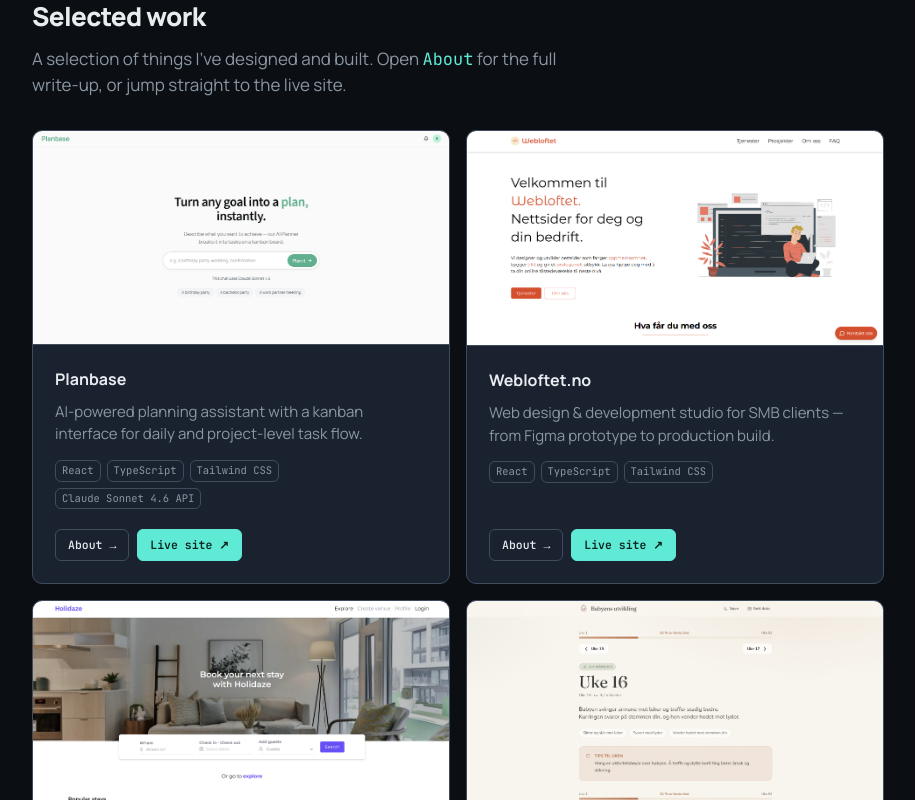
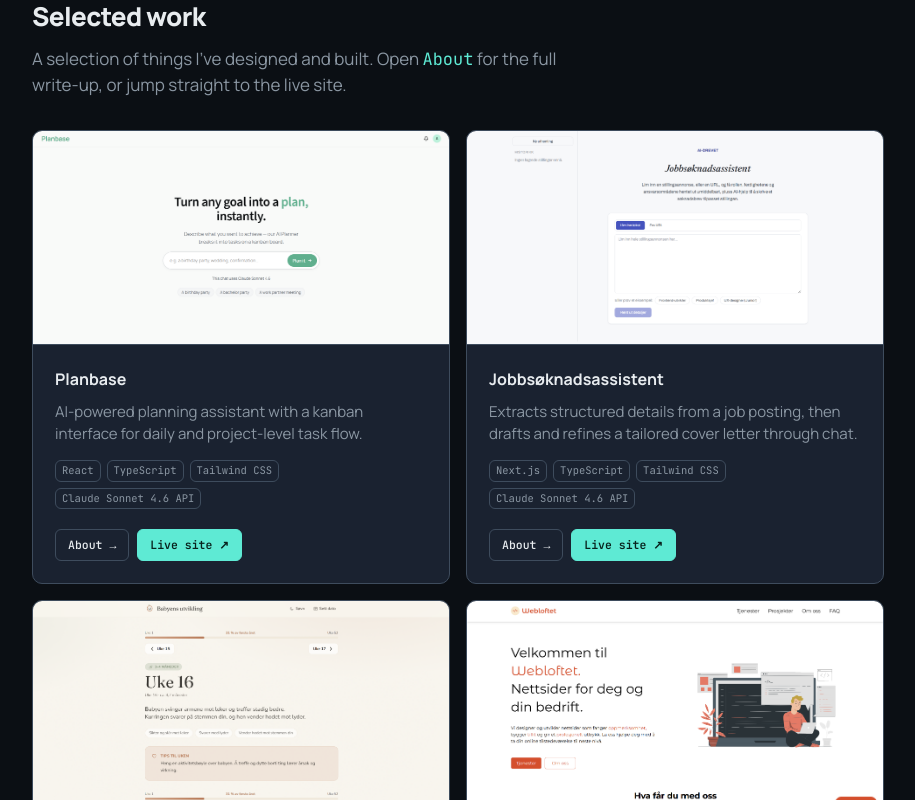
Before and after one commit to TomChrister/portfolio-3, a React (Vite) app: page / in a window 1280 px wide. Shown: the part 1780-2580 px from the top of the page, without its empty margins (182-1097 px from the left). Built offline with nearby package versions, Linux system fonts and the light colour scheme.

Commit message:
feat: updated projects

```diff
--- a/src/data/projects.ts
+++ b/src/data/projects.ts
@@ -87,6 +87,79 @@ The frontend always calls relative paths (\`/api/planner\`, \`/api/revise\`). In
 MVP scope is the Planner and Revise agents with sequential, client-side task movement. A **Worker Agent** and **Reviewer Agent** are planned next.`,
   },
   {
+    slug: "jobbsoknadsassistent",
+    title: "Jobbsøknadsassistent",
+    description:
+        "Extracts structured details from a job posting, then drafts and refines a tailored cover letter through chat.",
+    tags: ["Next.js", "TypeScript", "Tailwind CSS", "Claude Sonnet 4.6 API"],
+    tech: ["Next.js", "TypeScript", "Tailwind CSS", "Vercel AI SDK", "Claude Sonnet 4.6 API", "Zod", "Vercel"],
+    image: "/images/jobbsoknadsassistent.png",
+    heroImage: "/images/jobbsoknadsassistent.png",
+    liveUrl: "https://jobbsoknadsassistent.vercel.app",
+    repoUrl: "https://github.com/TomChrister/llm-project",
+    readme: `# Jobbsøknadsassistent — Job Application Assistant
+
+Paste a job posting, as a URL or as plain text, and get its details pulled out into a structured card — role, company, skills, responsibilities. From there an AI assistant drafts a cover letter tailored to the posting and refines it through chat.
+
+## Features
+
+- **Input** — paste a job posting URL or its raw text, or click one of the built-in fictional examples to try it without hunting down a real posting.
+- **Extraction** — URLs are fetched server-side and stripped of nav/footer/ad noise with [Readability](https://github.com/mozilla/readability), then sent to Claude with a Zod schema. The structured result streams into the UI field by field.
+- **Details card** — title, company, location, employment type, seniority, required and nice-to-have skills, and responsibilities, rendered with skill tags.
+- **Chat** — the assistant opens with a draft cover letter and offers quick actions ("Make more formal", "Make shorter", "Highlight a skill") alongside free-form chat.
+- **History** — every extraction is saved to \`localStorage\` with its full chat thread and listed in the sidebar, so you can switch back to a past job without losing earlier work.
+
+## Tech stack
+
+- **Frontend** — Next.js (App Router) + TypeScript
+- **Styling** — Tailwind CSS v4
+- **AI** — [Vercel AI SDK](https://ai-sdk.dev) with the Anthropic provider (\`streamObject\` for extraction, \`streamText\` for chat)
+- **Schema** — [Zod](https://zod.dev) for the extraction schema
+- **Scraping** — \`@mozilla/readability\` + \`jsdom\` for server-side URL fetching
+
+## How it works
+
+The extracted job data is sent as system context with every chat request, so the posting stays available for the whole conversation — the assistant can keep rewriting against the original requirements instead of only the previous draft. Extractions and their chat threads persist in \`localStorage\`, so starting a new extraction never discards an earlier one.`,
+  },
+  {
+    slug: "babyens utvikling",
+    title: "Babyens utvikling",
+    description:
+        "Calculates your baby's current week from their birth date and surfaces week-by-week milestones, tips, and safe-sleep guidance.",
+    tags: ["React", "TypeScript", "Tailwind CSS"],
+    tech: ["Vite","react", "TypeScript", "Tailwind CSS", "React Router"],
+    image: "/images/babyens-utvikling.png",
+    heroImage: "/images/babyens-utvikling.png",
+    liveUrl: "https://babyens-utvikling.vercel.app/",
+    repoUrl: "https://github.com/tomchrister/babyens-utvikling",
+    readme: `# Babyens utvikling — week by week 👶
+
+A small website that shows a child's development week by week through the whole first year (weeks 1–52). You enter the baby's birthdate and the site automatically opens on the right week — with the option to page back and forth. Built with **Vite + React + TypeScript + Tailwind CSS + React Router**.
+
+The page content is in Norwegian.
+
+## How it works
+
+- **The front page** asks for the baby's birthdate, or lets you skip and page manually from week 1. The date is stored only locally in the browser (\`localStorage\`) — nothing is sent anywhere.
+- Once a date is set, the current week of life is calculated and you're taken straight to \`/uke/<n>\`.
+- **Move between weeks** with the buttons, the arrow keys \`←\` / \`→\`, or by swiping on mobile.
+- Each week shows the developmental phase, a summary, typical focus areas, a tip, and — on selected weeks — official milestones and what happens at the health clinic.
+- **The sleep page** (\`/sovn\`) is a separate reference for the whole first year: safe sleep environment, techniques, sleep across the year, sleep regressions, and an overview of sleep methods with age limits.
+
+## Content & structure
+
+- All text content for the 52 weeks lives in \`src/data/weeks.ts\` as a list of \`WeekData\` objects (week, phase, summary, focus, tip, milestones, and health-clinic notes).
+- The sleep content lives in \`src/data/sleep.ts\`.
+- The four developmental areas (\`social\`, \`sprak\`, \`kognitivt\`, \`motorikk\`) each have their own color, defined in \`tailwind.config.js\`.
+
+## Sources
+
+- **Milestones** — adapted from CDC "Learn the Signs. Act Early."
+- **Health clinic** — the Norwegian Directorate of Health's child health-clinic programme (ages 0–5).
+
+Normal variation is wide, and children mature at different rates. This is general information, **not medical advice**.`,
+  },
+  {
     slug: "webloftet",
     title: "Webloftet.no",
     description:
@@ -165,44 +238,6 @@ Holidaze is a modern front-end application for an accommodation booking site. Us
 The app splits into a customer-facing booking flow and an admin-facing dashboard for venue managers, both driven by the Holidaze API. Authentication is scoped to \`stud.noroff.no\` accounts, and the same registration flow lets a user sign up as either a customer or a venue manager.`,
   },
   {
-    slug: "babyens utvikling",
-    title: "Babyens utvikling",
-    description:
-      "Calculates your baby's current week from their birth date and surfaces week-by-week milestones, tips, and safe-sleep guidance.",
-    tags: ["React", "TypeScript", "Tailwind CSS"],
-    tech: ["Vite","react", "TypeScript", "Tailwind CSS", "React Router"],
-    image: "/images/babyens-utvikling.png",
-    heroImage: "/images/babyens-utvikling.png",
-    liveUrl: "https://babyens-utvikling.vercel.app/",
-    repoUrl: "https://github.com/tomchrister/babyens-utvikling",
-    readme: `# Babyens utvikling — week by week 👶
-
-A small website that shows a child's development week by week through the whole first year (weeks 1–52). You enter the baby's birth date and the site automatically opens on the right week — with the option to page back and forth. Built with **Vite + React + TypeScript + Tailwind CSS + React Router**.
-
-The page content is in Norwegian.
-
-## How it works
-
-- **The front page** asks for the baby's birth date, or lets you skip and page manually from week 1. The date is stored only locally in the browser (\`localStorage\`) — nothing is sent anywhere.
-- Once a date is set, the current week of life is calculated and you're taken straight to \`/uke/<n>\`.
-- **Move between weeks** with the buttons, the arrow keys \`←\` / \`→\`, or by swiping on mobile.
-- Each week shows the developmental phase, a summary, typical focus areas, a tip, and — on selected weeks — official milestones and what happens at the health clinic.
-- **The sleep page** (\`/sovn\`) is a separate reference for the whole first year: safe sleep environment, techniques, sleep across the year, sleep regressions, and an overview of sleep methods with age limits.
-
-## Content & structure
-
-- All text content for the 52 weeks lives in \`src/data/weeks.ts\` as a list of \`WeekData\` objects (week, phase, summary, focus, tip, milestones, and health-clinic notes).
-- The sleep content lives in \`src/data/sleep.ts\`.
-- The four developmental areas (\`social\`, \`sprak\`, \`kognitivt\`, \`motorikk\`) each have their own color, defined in \`tailwind.config.js\`.
-
-## Sources
-
-- **Milestones** — adapted from CDC "Learn the Signs. Act Early."
-- **Health clinic** — the Norwegian Directorate of Health's child health-clinic programme (ages 0–5).
-
-Normal variation is wide, and children mature at different rates. This is general information, **not medical advice**.`,
-  },
-  {
     slug: "marka",
     title: "MARKA",
     description:
--- a/src/data/stack.ts
+++ b/src/data/stack.ts
@@ -40,6 +40,9 @@ export const platformStack: StackItem[] = [
 // Extra logos for technologies used on individual projects that aren't part of
 // the two stack registries above.
 const extraLogos: Record<string, string> = {
+  "next.js": "https://cdn.simpleicons.org/nextdotjs/5EEAD4",
+  "nextjs": "https://cdn.simpleicons.org/nextdotjs/5EEAD4",
+  "zod": "https://cdn.simpleicons.org/zod/408AFF",
   "claude sonnet 4.6 api": "https://cdn.simpleicons.org/anthropic/D97757",
   "claude": "https://cdn.simpleicons.org/anthropic/D97757",
   "tailwind": "https://cdn.simpleicons.org/tailwindcss/5EEAD4",
```
Also changed, not shown: public/images/jobbsoknadsassistent.png (added).
